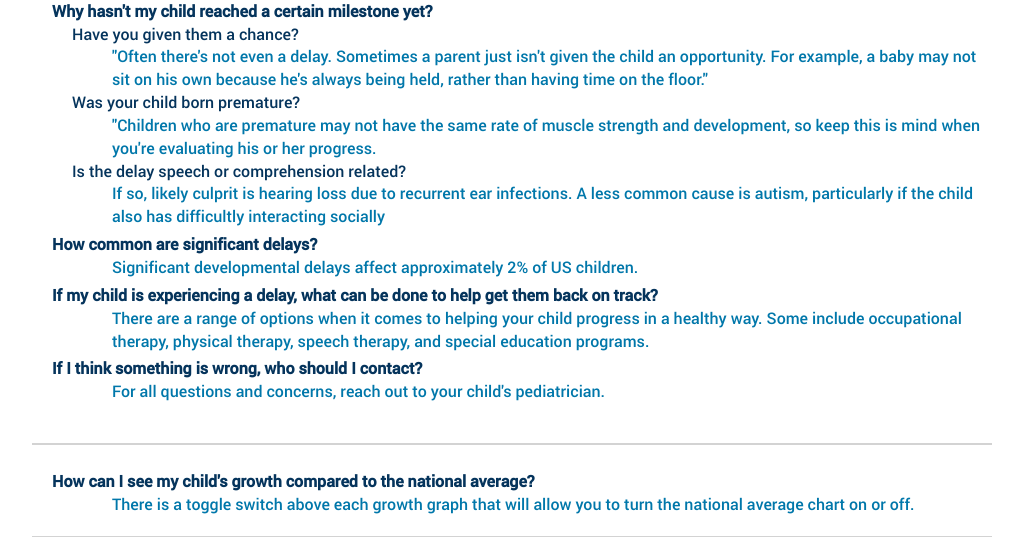
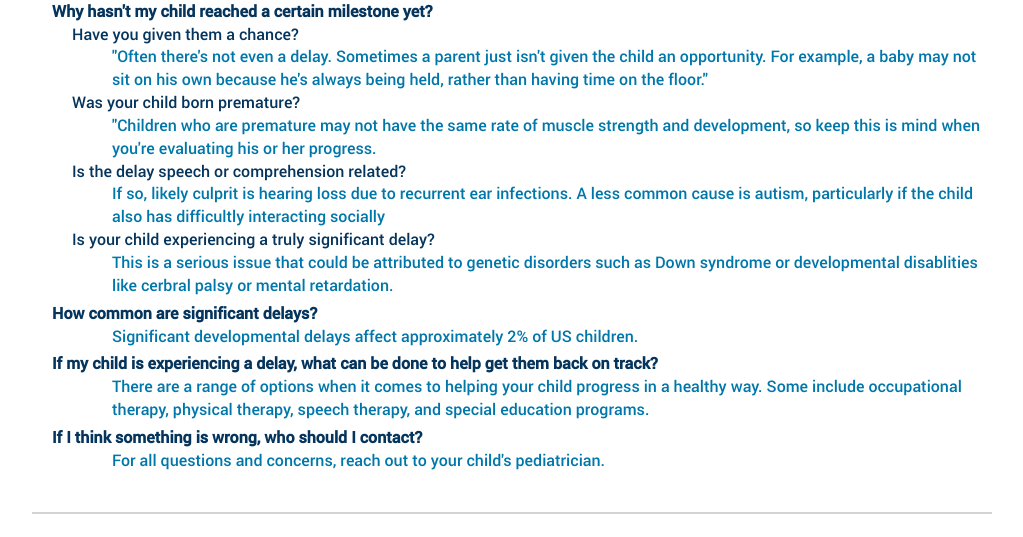
Before and after one commit to Dgdrgn/ITP460_DHealth, a PHP site: page /faq/index.php in a window 1280 px wide. Shown: the part 312-849 px from the top of the page, without its empty margins (128-1151 px from the left). Run offline with PHP 8.4, Linux system fonts and the light colour scheme.

Commit message:
Update FAQ

```diff
--- a/faq/index.php
+++ b/faq/index.php
@@ -45,6 +45,9 @@
     <div id="subquest">Is the delay speech or comprehension related?</div>
     <div id="answer">If so, likely culprit is hearing loss due to recurrent ear infections.  A less common cause is autism, particularly if the child also has difficultly interacting socially</div>
 
+    <div id="subquest">Is your child experiencing a truly significant delay?</div>
+    <div id="answer">This is a serious issue that could be attributed to genetic disorders such as Down syndrome or developmental disablities like cerbral palsy or mental retardation.</div>
+
     <div id="question">How common are significant delays?</div>
     <div id="answer"> Significant developmental delays affect approximately 2% of US children.</div>
 
```
